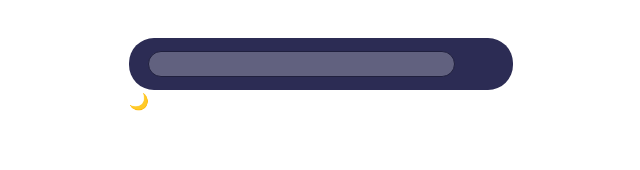
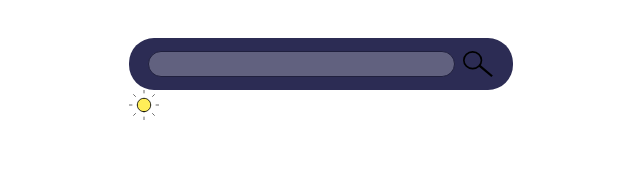
Before and after one commit to yoshtempest/manhwa-library, a Next.js app: page / in a window 1280 px wide. Shown: the top 170 px of the page, without its empty margins (319-959 px from the left). Built offline with nearby package versions, Linux system fonts and the light colour scheme.

Commit message:
new: Dark and Light themes.svg, theme provider and NavBar receive icons now, and component icon to pass the props of images in assets

```diff
--- a/src/components/Header/NavBar/index.tsx
+++ b/src/components/Header/NavBar/index.tsx
@@ -1,3 +1,4 @@
+import Icon from "../../Icon";
 import styles from './styles.module.css'
 import SearchIcon from '../../../../assets/SearchIcon.svg'
 
@@ -8,7 +9,12 @@ const NavBar = () => {
             <div className={styles.InputContainer}>
                 <input className={styles.Input}></input>
             </div>
-            <img></img>
+
+            <div className={styles.IconContainer}>
+                <Icon
+                iconPath={SearchIcon.src}
+                alt="Search icon"/>
+            </div>
         </div>
     )
 }
--- a/src/components/Header/NavBar/styles.module.css
+++ b/src/components/Header/NavBar/styles.module.css
@@ -16,8 +16,8 @@
     height: 2vw;
     width: 80%;
     margin-left: 5%;
+    border: 1.5px solid black;
     border-radius: 25px;
-    border: 1.5px solid black;
 }
 
 .Input {
@@ -25,6 +25,10 @@
     padding-left: 2%;
     width: 100%;
     height: 100%;
-    color: black;
-    background-color: transparent; /* Fundo totalmente transparente */
+    color: var(--foreground);
+    /* no tema claro escrevo escuro, no tema escuro eu escrevo claro*/
 }
+
+.IconContainer {
+    margin-left: 2%;
+}
--- a/src/components/Header/ThemeProvider/index.tsx
+++ b/src/components/Header/ThemeProvider/index.tsx
@@ -1,5 +1,10 @@
-// src/components/ThemeToggle.tsx
 "use client";
+
+import Icon from "../../Icon";
+import styles from './styles.module.css'
+import LightTheme from '../../../../assets/LightTheme.svg'
+import DarkTheme from '../../../../assets/DarkTheme.svg'
+
 import { useEffect, useState } from "react";
 
 export function ThemeProvider() {
@@ -17,8 +22,13 @@ export function ThemeProvider() {
   }, [theme]);
 
   return (
-    <button onClick={() => setTheme(theme === "light" ? "dark" : "light")}>
-      {theme === "light" ? "🌙" : "☀️"}
+    <button onClick={() => setTheme(theme === "light" ? "dark" : "light")}
+    aria-label={`Mudar para tema ${theme === "light" ? "dark" : "light"}`}>
+      {theme === "light" ? (
+          <Icon iconPath={LightTheme.src} alt="Icon of light theme" />
+      ) : (
+          <Icon iconPath={DarkTheme.src} alt="Icon of dark theme" />
+      )}
     </button>
   );
 }
--- a/src/components/Header/ThemeProvider/styles.module.css
+++ b/src/components/Header/ThemeProvider/styles.module.css
@@ -0,0 +1,3 @@
+.Theme {
+    width: 50px;
+}
--- /dev/null
+++ b/src/components/Icon/index.tsx
@@ -0,0 +1,22 @@
+import styles from './styles.module.css';
+
+interface Props{
+    iconPath: string;
+    alt: string;
+    onClick?: () => void;
+}
+
+const Icon = ({
+    iconPath,
+    alt,
+    onClick,
+} : Props ) => {
+    return (
+        <img className={styles.Icon}
+        src={iconPath}
+        alt={alt}
+        />
+    )
+}
+
+export default Icon;
--- /dev/null
+++ b/src/components/Icon/styles.module.css
@@ -0,0 +1,4 @@
+.Icon {
+    cursor: pointer;
+    width: 30px;
+}
```
Also changed, not shown: assets/DarkTheme.svg (added), assets/LightTheme.svg (added), src/components/Header/index.tsx (added), src/components/Header/styles.module.css (added).
